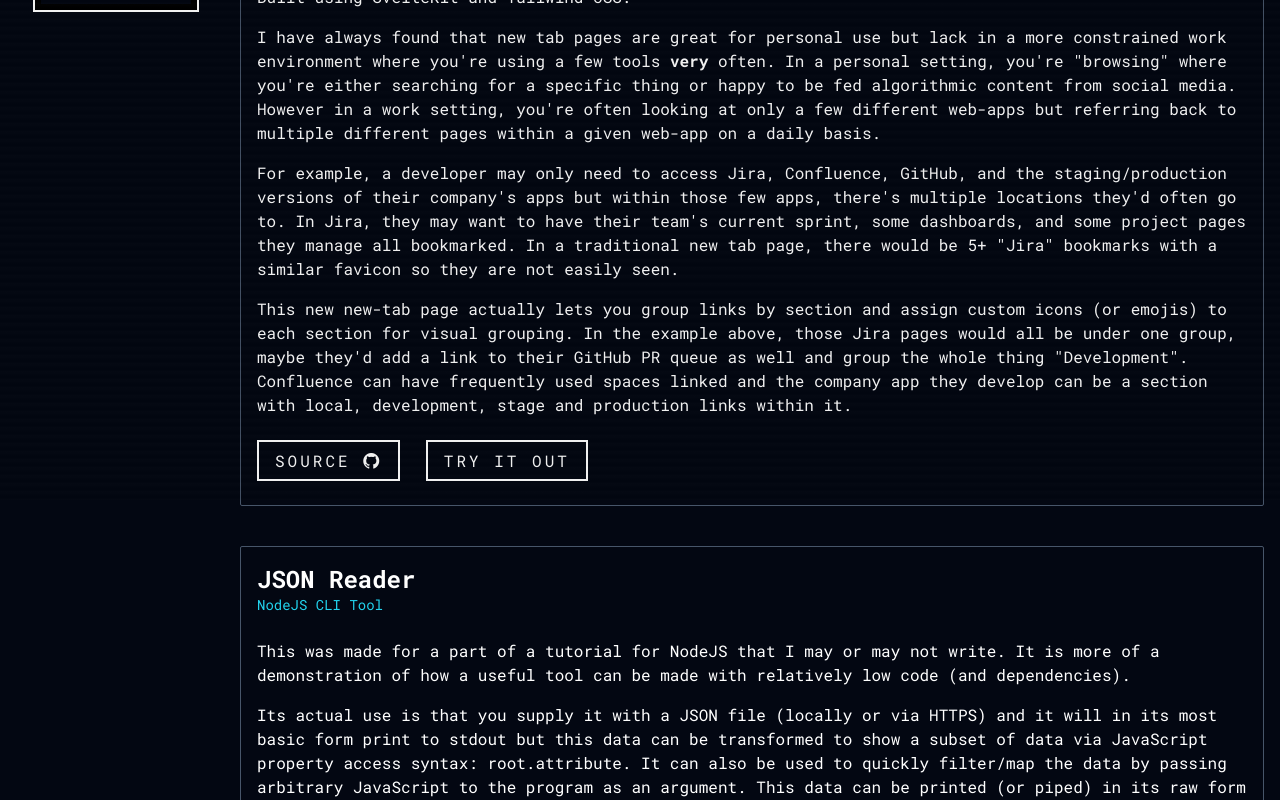
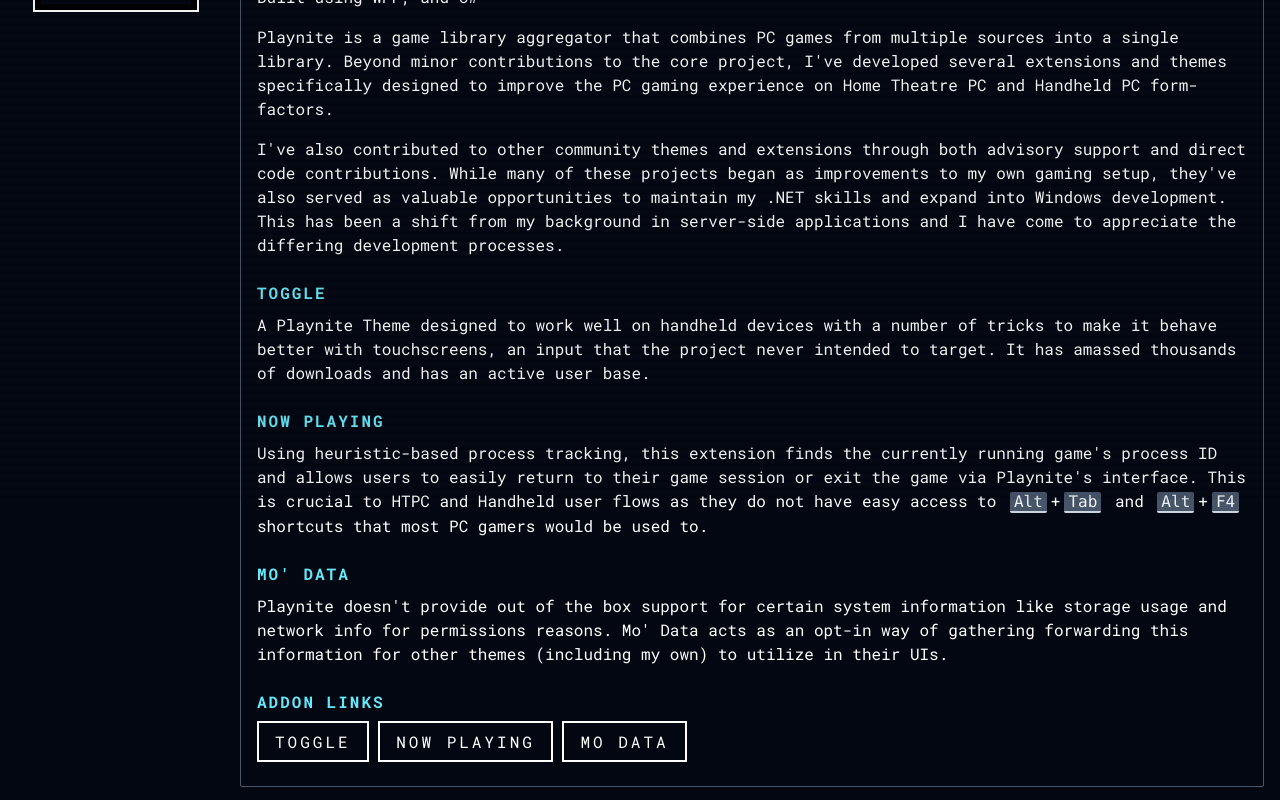
Before and after one commit to jonosellier/jonosellier.github.io, a SvelteKit app: page /projects in a window 1280 px wide. Shown: the part 300-1100 px from the top of the page. Built offline with nearby package versions, Linux system fonts and the light colour scheme.

Commit message:
Add new projects

```diff
--- a/package.json
+++ b/package.json
@@ -6,7 +6,7 @@
 		"dev": "vite dev",
 		"build": "vite build",
 		"predeploy": "vite build",
-		"deploy": "gh-pages -d build -t true",
+		"deploy": "npx gh-pages -d build",
 		"preview": "vite preview",
 		"test": "npm run test:integration && npm run test:unit",
 		"check": "svelte-kit sync && svelte-check --tsconfig ./tsconfig.json",
--- a/src/app.css
+++ b/src/app.css
@@ -63,6 +63,10 @@
 		4px 4px 0px 8px var(--prim-2);
 }
 
+.spacing {
+	letter-spacing: 2px;
+}
+
 .project {
 	@apply my-10 p-4 rounded-sm border-slate-600 border;
 }
@@ -73,6 +77,10 @@
 
 .project h2 {
 	@apply text-sm mb-6 text-cyan-400;
+}
+
+.project h3 {
+	@apply mt-6 mb-2 text-cyan-300 uppercase font-bold spacing;
 }
 
 .project p:not(:last-of-type) {
@@ -217,3 +225,7 @@
 		-webkit-text-stroke: 4px solid var(--prim-1);
 	}
 }
+
+kbd {
+	@apply bg-slate-600 text-slate-100 border-slate-300 border-0 border-b-2 rounded-sm px-1 mx-1;
+}
--- a/src/routes/about/+page.svelte
+++ b/src/routes/about/+page.svelte
@@ -120,8 +120,7 @@
 	</div>
 	<h2>Skills</h2>
 	<ul class="flex flex-wrap items-center">
-		{#each resume.skills as skill, i}
-			{#if i > 0}{/if}
+		{#each resume.skills as skill}
 			<li
 				class="flex items-center rounded px-2 py-1 m-1 bg-slate-900"
 				title={`Since ${skill.year}`}
@@ -139,10 +138,6 @@
 		@apply text-4xl font-bold mb-6 mt-12 text-cyan-400 uppercase;
 	}
 
-	.spacing {
-		letter-spacing: 2px;
-	}
-
 	p {
 		@apply mb-4 text-base last:mb-0;
 	}
--- a/src/routes/projects/+page.svelte
+++ b/src/routes/projects/+page.svelte
@@ -3,6 +3,61 @@
 </script>
 
 <Title text="Projects" />
+<div class="project">
+	<h1>Playnite</h1>
+	<h2>Extensions, Themes, and Direct Contributions</h2>
+	<p>Built using WPF, and C#</p>
+	<p>
+		Playnite is a game library aggregator that combines PC games from multiple sources into a single
+		library. Beyond minor contributions to the core project, I've developed several extensions and
+		themes specifically designed to improve the PC gaming experience on Home Theatre PC and Handheld
+		PC form-factors.
+	</p>
+	<p>
+		I've also contributed to other community themes and extensions through both advisory support and
+		direct code contributions. While many of these projects began as improvements to my own gaming
+		setup, they've also served as valuable opportunities to maintain my .NET skills and expand into
+		Windows development. This has been a shift from my background in server-side applications and I
+		have come to appreciate the differing development processes.
+	</p>
+	<h3>Toggle</h3>
+	<p>
+		A Playnite Theme designed to work well on handheld devices with a number of tricks to make it
+		behave better with touchscreens, an input that the project never intended to target. It has
+		amassed thousands of downloads and has an active user base.
+	</p>
+	<h3>Now Playing</h3>
+	<p>
+		Using heuristic-based process tracking, this extension finds the currently running game's
+		process ID and allows users to easily return to their game session or exit the game via
+		Playnite's interface. This is crucial to HTPC and Handheld user flows as they do not have easy
+		access to <kbd>Alt</kbd>+<kbd>Tab</kbd> and <kbd>Alt</kbd>+<kbd>F4</kbd> shortcuts that most PC gamers
+		would be used to.
+	</p>
+	<h3>Mo' Data</h3>
+	<p>
+		Playnite doesn't provide out of the box support for certain system information like storage
+		usage and network info for permissions reasons. Mo' Data acts as an opt-in way of gathering
+		forwarding this information for other themes (including my own) to utilize in their UIs.
+	</p>
+	<h3 class="mt-8">Addon Links</h3>
+	<div class="mt-4 mb-4">
+		<a
+			class="btn"
+			href="https://playnite.link/addons.html#Toggle_28b7d2c0-105b-4632-8dca-d11348bd61d2">Toggle</a
+		>
+		<a
+			class="btn"
+			href="https://playnite.link/addons.html#NowPlaying_db4e7ade-57fb-426c-8392-60e2347a0209"
+			>Now Playing</a
+		>
+		<a
+			class="btn"
+			href="https://playnite.link/addons.html#MoData_5a0a672a-998a-4cf3-94ea-44543de5afcb"
+			>Mo Data</a
+		>
+	</div>
+</div>
 <div class="project">
 	<h1>Better Start</h1>
 	<h2>Custom New-Tab Page</h2>
```
